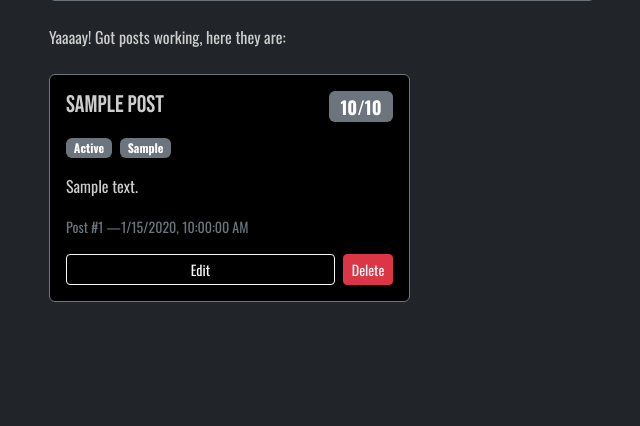
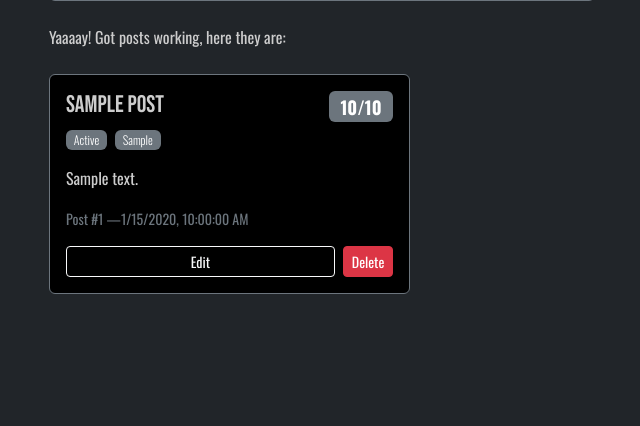
Before and after one commit to BobTheFrob/flask-project, a Flask app: template dweb/templates/posts.html in a window 1280 px wide. Shown: the part 764-1190 px from the top of the page, without its empty margins (33-673 px from the left). After the commit the page ends 1058 px from the top, so only its background shows below. Run offline with Flask 3, Linux system fonts and the light colour scheme; the template is opened without the code that fills it: most values are stand-ins (such as "Sample title", 1, 10 or a date in 2020).

Commit message:
Added extra fields to show in ajax

```diff
--- a/dweb/static/modules/render.js
+++ b/dweb/static/modules/render.js
@@ -7,8 +7,14 @@ function createPostCard(post) {
         <div class="col-lg-4 col-md-6 post-card" id="post-${post.id}">
             <div class="card bg-black text-light border-secondary">
                 <div class="card-body">
-                    <h2 class="h4 card-title" id="post-${post.id}-title">${post.title}</h2>
-                    <h4><span class="badge text-bg-secondary my-2" id="post-${post.id}-score">${post.score}/10</span></h4>
+                    <div class="d-flex justify-content-between align-items-start">
+                        <h2 class="h4 card-title" id="post-${post.id}-title">${post.title}</h2>
+                        <h4><span class="badge text-bg-secondary" id="post-${post.id}-score">${post.score}/10</span></h4>
+                    </div>
+                    <div class="d-flex justify-content-start gap-2 align-items-start mb-3">
+                        <span class="badge text-bg-secondary text-capitalize fw-light" id="post-${post.id}-watchingstatus">${post['watchingStatus']}</span>
+                        <span class="badge text-bg-secondary text-capitalize fw-light" id="post-${post.id}-animetype">${post['animeType']}</span>
+                    </div>
                     <p class="card-text dyprintnewline" id="post-${post.id}-description">${post.description}</p>
                     <div class="d-flex align-items-center">
                         <p class="text-secondary small mb-3 post-meta">Post #${post.id} — </p>
--- a/dweb/templates/posts.html
+++ b/dweb/templates/posts.html
@@ -81,9 +81,9 @@
                             </h2>
                             <h4 class=""><span class="badge text-bg-secondary" id="post-{{ post['id'] }}-score">{{ post['score'] }}/10</span></h4>
                         </div>
-                        <div class="d-flex justify-content-start gap-2 align-items-start mb-3 mt-2">
-                            <span class="badge text-bg-secondary text-capitalize" id="post-{{ post['id'] }}-watchingstatus">{{ post['watchingStatus'] }}</span>
-                            <span class="badge text-bg-secondary text-capitalize" id="post-{{ post['id'] }}-animetype">{{ post['animeType'] }}</span>
+                        <div class="d-flex justify-content-start gap-2 align-items-start mb-3">
+                            <span class="badge text-bg-secondary text-capitalize fw-light" id="post-{{ post['id'] }}-watchingstatus">{{ post['watchingStatus'] }}</span>
+                            <span class="badge text-bg-secondary text-capitalize fw-light" id="post-{{ post['id'] }}-animetype">{{ post['animeType'] }}</span>
                         </div>
                         <p class="card-text dyprintnewline" id="post-{{ post['id'] }}-description">{{ post['body'] }}</p>
                         <div class="d-flex align-items-center">
@@ -94,7 +94,7 @@
                         </div>
                         <div class="card-text d-flex justify-content-between gap-2">
                             <button class="btn btn-outline-light btn-sm edit-btn flex-grow-1"id="editbtn-{{ post['id'] }}">Edit</button>
-                            <form id="deletepost-{{ post['id'] }}" class="m-0">
+                            <form id="deletepost-{{ post['id'] }}" class="m-0 delete-form">
                                 <button class="btn btn-danger btn-sm" type="submit">
                                 Delete
                                 </button>
```
